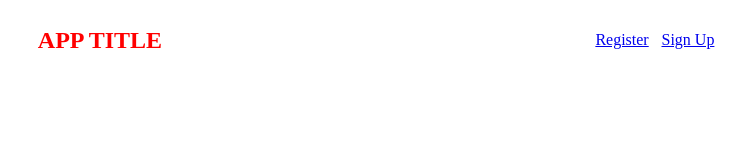
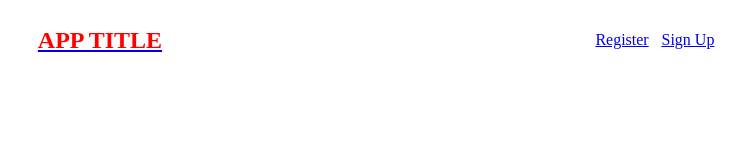
Before and after one commit to ulldecorb/redux-fullsatck-todo, a React (Create React App) app in the folder client/: page / in a window 1280 px wide. Shown: the top 151 px of the page, without its empty margins (540-1280 px from the left). Built offline with nearby package versions, Linux system fonts and the light colour scheme; no server answers.

Commit message:
Link header app title to dashboard

```diff
--- a/client/src/components/Header/index.jsx
+++ b/client/src/components/Header/index.jsx
@@ -16,7 +16,9 @@ export const Header = function Header({ user }) {
   return (
     <>
       <section className="header">
-        <h1 className="header__title">APP TITLE</h1>
+        <Link to="./">
+          <h1 className="header__title">APP TITLE</h1>
+        </Link>
         <div className="header__login">
           {user
             ? (
```
